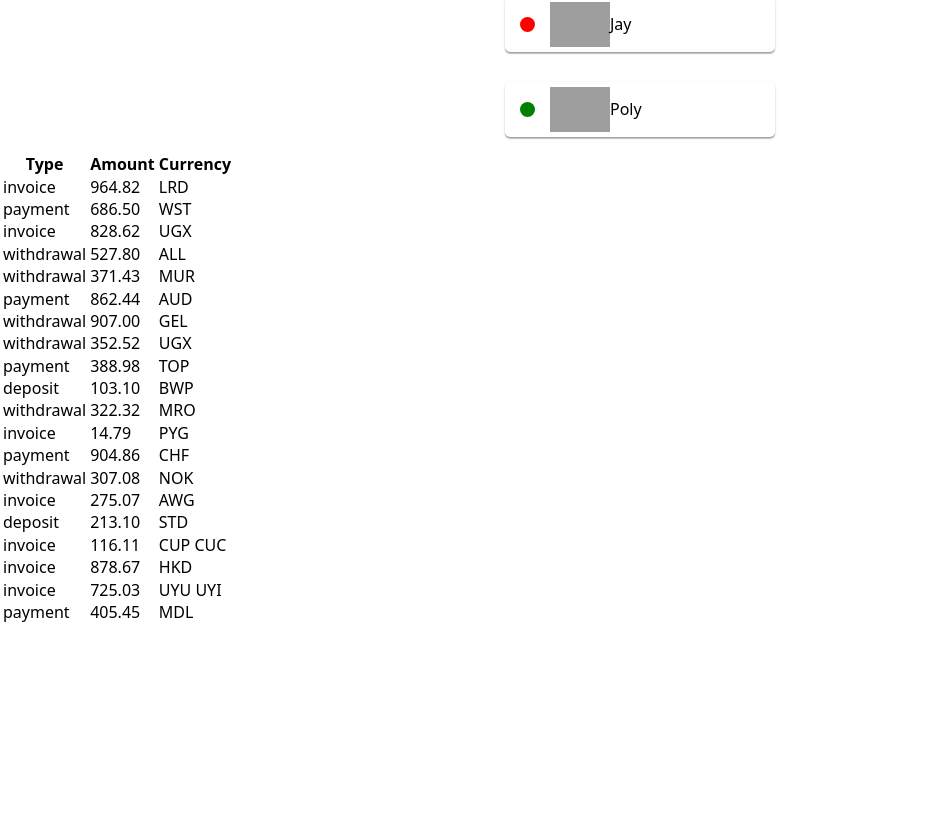
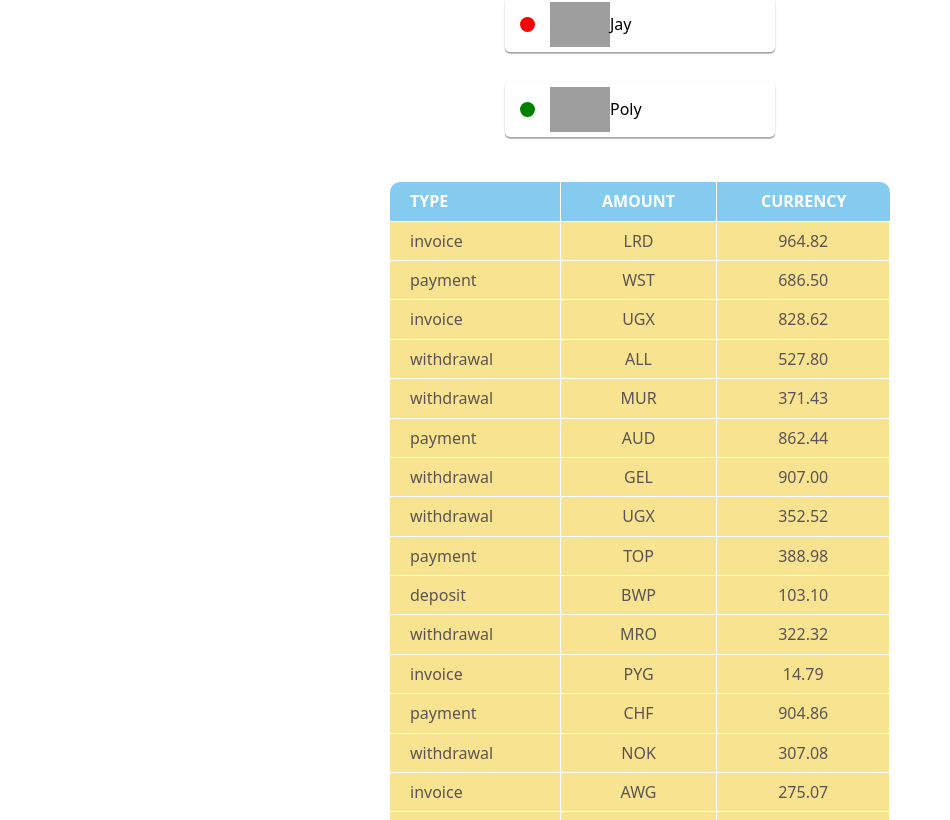
Before and after one commit to Katerina-Zamiatina/goit-react-hw-01-components, a React (Create React App) app: page / in a window 1280 px wide. Shown: the part 800-1620 px from the top of the page, without its empty margins (0-950 px from the left). Before the commit the page ends 1424 px from the top, so only its background shows below. Built offline with nearby package versions, Linux system fonts and the light colour scheme; grey boxes are pictures that could not be loaded.

Commit message:
udate: styles

```diff
--- a/src/components/Transaction/TransactionHistory.jsx
+++ b/src/components/Transaction/TransactionHistory.jsx
@@ -1,27 +1,29 @@
 import PropTypes from 'prop-types';
+import styles from './TransactionHistory.module.css';
 
-const TransactionsHistory = ({ items }) => (
-  <table className="transaction-history">
-    <thead>
+
+const TransactionHistory = ({ items }) => (
+  <table className={styles.table}>
+    <thead className={styles.head}>
       <tr>
-        <th>Type</th>
-        <th>Amount</th>
-        <th>Currency</th>
+        <th className={styles["head-cell"]}>Type</th>
+        <th className={styles["head-cell"]}>Amount</th>
+        <th className={styles["head-cell"]}>Currency</th>
       </tr>
     </thead>
-    <tbody>
+    <tbody className={styles.cell}>
       {items.map(({ id, type, amount, currency }) => (
         <tr key={id}>
-          <td>{type}</td>
-          <td>{amount}</td>
-          <td>{currency}</td>
+          <td className={styles["body-cell"]}>{type}</td>
+          <td className={styles["body-cell"]}>{currency}</td>
+          <td className={styles["body-cell"]}>{amount}</td>
         </tr>
       ))}
     </tbody>
   </table>
 );
 
-TransactionsHistory.propTypes = {
+TransactionHistory.propTypes = {
   items: PropTypes.arrayOf(
     PropTypes.shape({
       id: PropTypes.string.isRequired,
@@ -32,4 +34,4 @@ TransactionsHistory.propTypes = {
   ).isRequired,
 };
 
-export default TransactionsHistory;
+export default TransactionHistory;
--- /dev/null
+++ b/src/components/Transaction/TransactionHistory.module.css
@@ -0,0 +1,46 @@
+.table {
+  width: 500px;
+  margin-left: auto;
+  margin-right: auto;
+  margin-top: 30px;
+  margin-bottom: 15px;
+  border-radius: 10px;
+  border-spacing: 0;
+  text-align: center;
+}
+
+.head {
+  background-color: #85cbf0;
+  text-transform: uppercase;
+}
+
+.head-cell {
+  color: rgb(255, 255, 255);
+  padding: 10px 20px;
+}
+
+.body-cell {
+  background-color: #f8e391;
+  color: #5c5454;
+  padding: 10px 20px;
+}
+
+.head-cell, .body-cell{
+  border-style: solid;
+  border-width: 0 1px 1px 0;
+  border-color: white;
+}
+
+.head-cell:first-child,
+.body-cell:first-child {
+  text-align: left;
+}
+
+.head-cell:first-child {
+  border-top-left-radius: 10px;
+}
+
+.head-cell:last-child {
+  border-top-right-radius: 10px;
+  border-right: none;
+}
```
